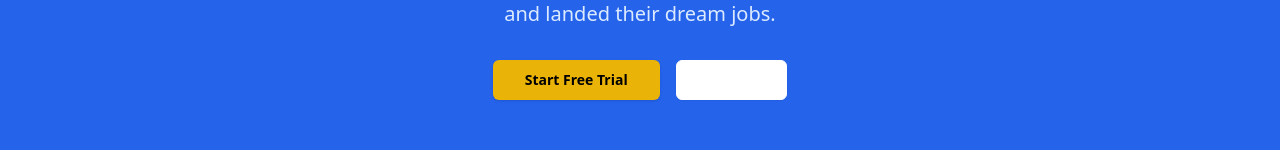
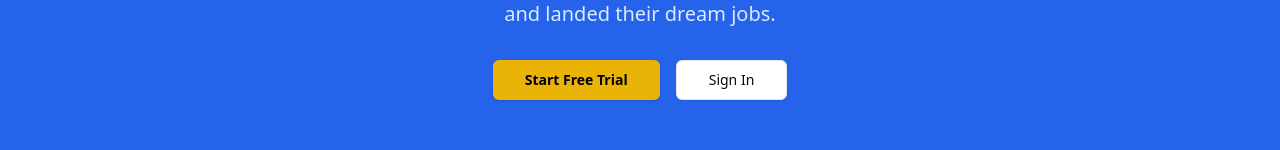
Before and after one commit to pranavthaivalappil/ai-prep-mentor, a Next.js app: page / in a window 1280 px wide. Shown: the part 3626-3776 px from the top of the page. Built offline with nearby package versions, Linux system fonts and the light colour scheme; no server answers.

Commit message:
changed the sign in button style

```diff
--- a/app/page.js
+++ b/app/page.js
@@ -354,7 +354,7 @@ export default function Home() {
             </Button>
           </Link>
           <Link href="/sign-in">
-            <Button size="lg" variant="outline" className="text-white border-white hover:bg-white hover:text-blue-600">
+            <Button size="lg" variant="outline">
               Sign In
             </Button>
           </Link>
```
